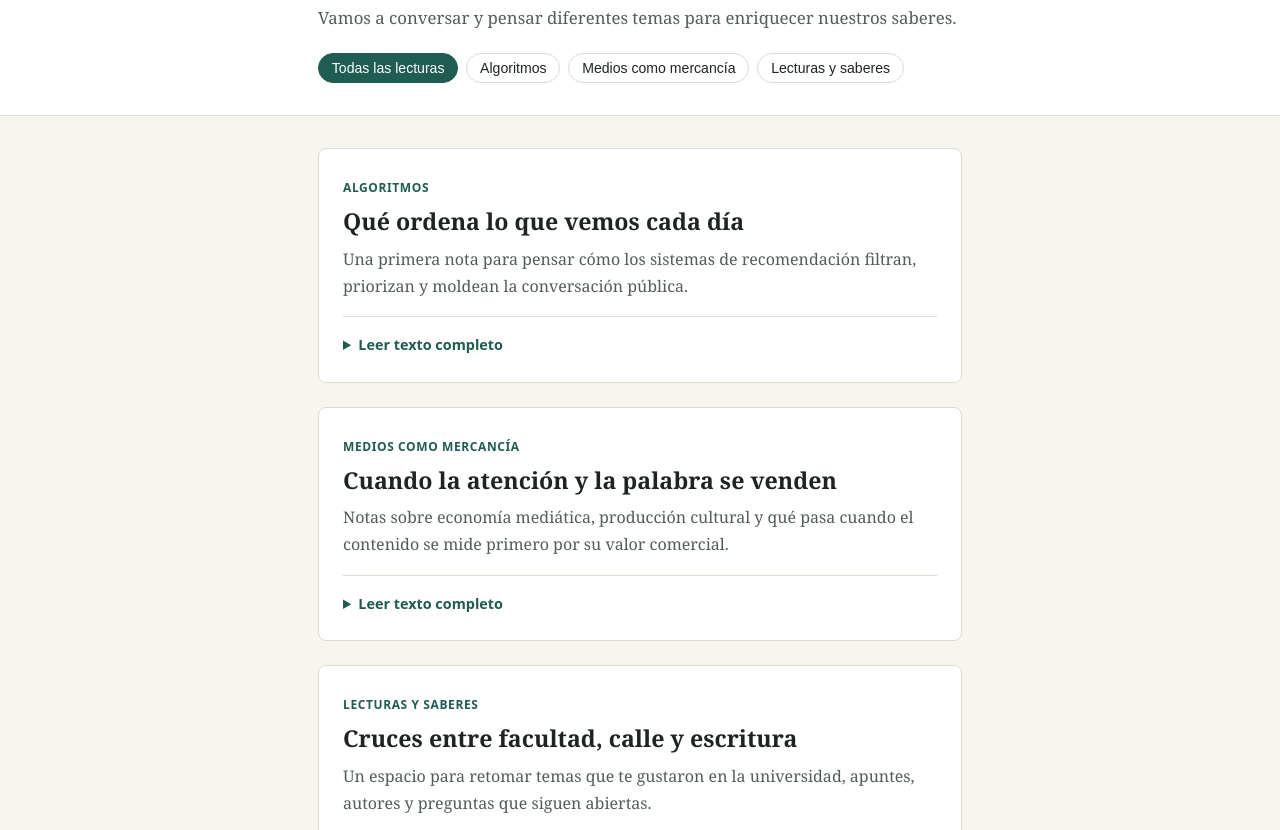
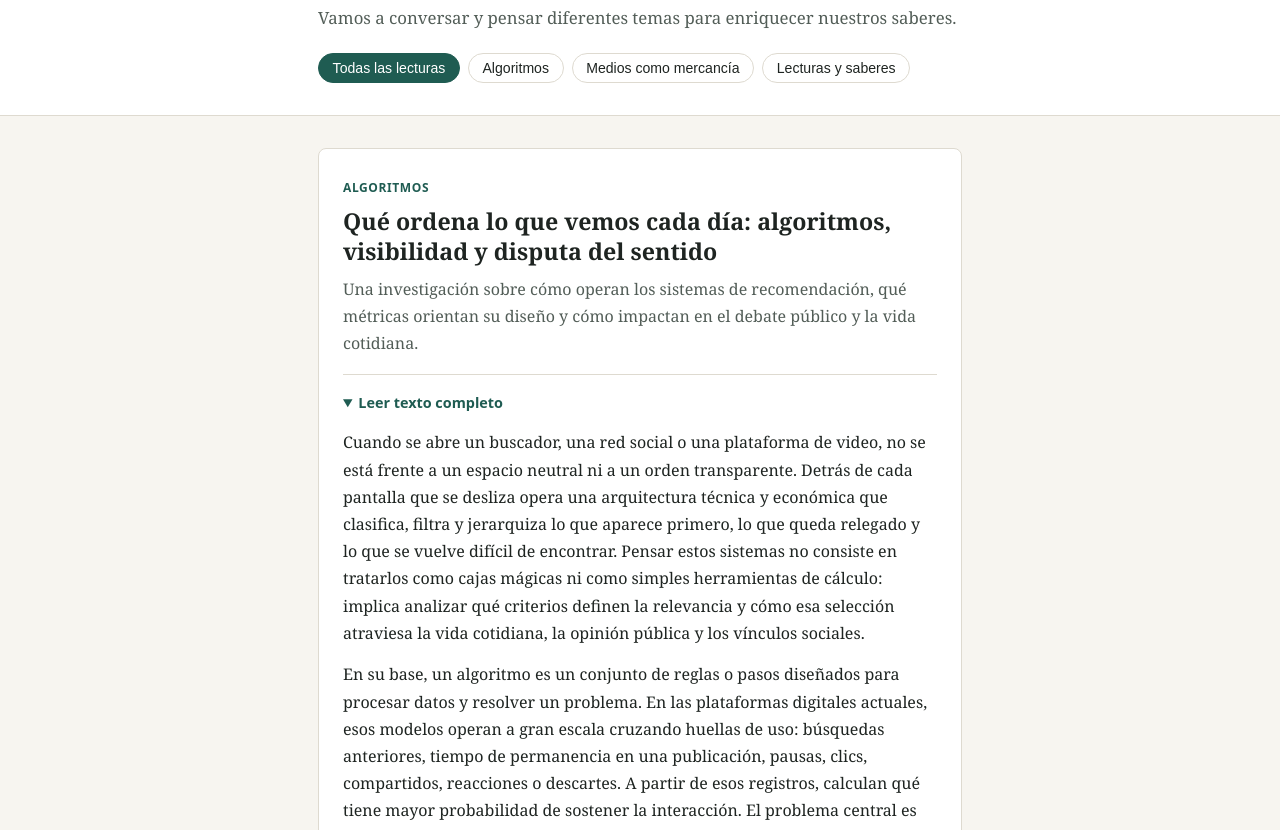
Before and after one commit to Revistaorilla/Blog-RevistaOrilla, a plain HTML site: page index.html in a window 1280 px wide. Shown: the part 102-932 px from the top of the page. Drawn offline with Linux system fonts and the light colour scheme.

Commit message:
Update index.html

```diff
--- a/index.html
+++ b/index.html
@@ -16,6 +16,10 @@
 
     * {
       box-sizing: border-box;
+    }
+
+    html {
+      scroll-behavior: smooth;
     }
 
     body {
@@ -70,10 +74,11 @@
       background: transparent;
       border: 1px solid var(--borde);
       color: var(--texto);
-      padding: 0.4rem 0.8rem;
+      padding: 0.4rem 0.85rem;
       border-radius: 999px;
       cursor: pointer;
       font-size: 0.88rem;
+      transition: all 0.2s ease;
     }
 
     nav button.activo,
@@ -93,6 +98,7 @@
       border-radius: 8px;
       padding: 1.5rem;
       margin-bottom: 1.5rem;
+      scroll-margin-top: 1.5rem;
     }
 
     .seccion-tag {
@@ -160,20 +166,23 @@
 
   <main>
     <div class="contenedor" id="lista-entradas">
-      <article class="entrada" data-seccion="algoritmos">
+      <article class="entrada" id="nota-algoritmos" data-seccion="algoritmos">
         <span class="seccion-tag">Algoritmos</span>
-        <h2>Qué ordena lo que vemos cada día</h2>
-        <p class="resumen">Una primera nota para pensar cómo los sistemas de recomendación filtran, priorizan y moldean la conversación pública.</p>
-        <details>
+        <h2>Qué ordena lo que vemos cada día: algoritmos, visibilidad y disputa del sentido</h2>
+        <p class="resumen">Una investigación sobre cómo operan los sistemas de recomendación, qué métricas orientan su diseño y cómo impactan en el debate público y la vida cotidiana.</p>
+        <details open>
           <summary>Leer texto completo</summary>
           <div class="cuerpo-nota">
-            <p>Escribí acá el desarrollo de tu primera entrada sobre algoritmos, sesgos de confirmación o lógica de las plataformas.</p>
-            <p>Podés sumar ejemplos cotidianos y cerrar con una pregunta para seguir pensando.</p>
+            <p>Cuando se abre un buscador, una red social o una plataforma de video, no se está frente a un espacio neutral ni a un orden transparente. Detrás de cada pantalla que se desliza opera una arquitectura técnica y económica que clasifica, filtra y jerarquiza lo que aparece primero, lo que queda relegado y lo que se vuelve difícil de encontrar. Pensar estos sistemas no consiste en tratarlos como cajas mágicas ni como simples herramientas de cálculo: implica analizar qué criterios definen la relevancia y cómo esa selección atraviesa la vida cotidiana, la opinión pública y los vínculos sociales.</p>
+            <p>En su base, un algoritmo es un conjunto de reglas o pasos diseñados para procesar datos y resolver un problema. En las plataformas digitales actuales, esos modelos operan a gran escala cruzando huellas de uso: búsquedas anteriores, tiempo de permanencia en una publicación, pausas, clics, compartidos, reacciones o descartes. A partir de esos registros, calculan qué tiene mayor probabilidad de sostener la interacción. El problema central es que la métrica que guía el diseño no suele ser la veracidad, la profundidad ni el interés público, sino el engagement y la retención dentro de un modelo de negocio basado en la atención y los datos.</p>
+            <p>Ese mecanismo acelera y organiza fenómenos conocidos en la teoría de la comunicación y la psicología social, como el sesgo de confirmación y las cámaras de eco. Cuando el sistema devuelve con mayor frecuencia contenidos afines a lo que ya generó respuesta, se refuerza la sensación de que el propio punto de vista es mayoritario o evidente, al tiempo que se reduce el cruce con perspectivas distintas o matices que incomodan. La polarización no nace únicamente de las personas que discuten; también se ve empujada por arquitecturas que premian la reacción rápida, la certeza cerrada o la indignación frente a lo que exige contexto y pausa.</p>
+            <p>A la vez, la lógica de visibilidad introduce una asimetría marcada entre lo que circula con fuerza y lo que resulta socialmente relevante. Que un tema sature un muro o una tendencia no significa que exprese un consenso real ni que aborde un problema con rigor. Al contrario, los formatos breves y de alto impacto emocional suelen imponerse sobre análisis más complejos, tendiendo a simplificar procesos históricos, económicos o colectivos y a desplazar la discusión hacia respuestas inmediatas o culpas individualizadas. Investigadores como Frank Pasquale, Safiya Umoja Noble, Tarleton Gillespie o Eli Pariser han señalado desde distintos ángulos que la opacidad de estos sistemas y el peso de sus criterios comerciales convierten a las plataformas en actores centrales en la distribución del sentido y del poder simbólico.</p>
+            <p>Sin embargo, tampoco resulta riguroso caer en el determinismo tecnológico ni asumir que la dinámica digital anula por completo la agencia social. Los sistemas algorítmicos leen señales registrables, pero dejan afuera todo aquello que ocurre en la experiencia concreta: el trabajo territorial, la conversación cara a cara, la memoria compartida, el recorrido de una lectura lenta o las tensiones sociales que no se miden en clics. Reconocer que el orden de la pantalla está filtrado y responde a intereses concretos permite tomar distancia, contrastar fuentes, buscar espacios de lectura menos condicionados por la inmediatez y sostener una mirada crítica sobre lo que se presenta como dado.</p>
           </div>
         </details>
       </article>
 
-      <article class="entrada" data-seccion="mercancia">
+      <article class="entrada" id="nota-mercancia" data-seccion="mercancia">
         <span class="seccion-tag">Medios como mercancía</span>
         <h2>Cuando la atención y la palabra se venden</h2>
         <p class="resumen">Notas sobre economía mediática, producción cultural y qué pasa cuando el contenido se mide primero por su valor comercial.</p>
@@ -185,7 +194,7 @@
         </details>
       </article>
 
-      <article class="entrada" data-seccion="saberes">
+      <article class="entrada" id="nota-saberes" data-seccion="saberes">
         <span class="seccion-tag">Lecturas y saberes</span>
         <h2>Cruces entre facultad, calle y escritura</h2>
         <p class="resumen">Un espacio para retomar temas que te gustaron en la universidad, apuntes, autores y preguntas que siguen abiertas.</p>
@@ -219,7 +228,19 @@
         entradas.forEach((entrada) => {
           const coincide = filtro === "todas" || entrada.dataset.seccion === filtro;
           entrada.style.display = coincide ? "block" : "none";
+
+          if (coincide && filtro !== "todas") {
+            const detalle = entrada.querySelector("details");
+            if (detalle) detalle.open = true;
+          }
         });
+
+        if (filtro === "algoritmos") {
+          const destino = document.getElementById("nota-algoritmos");
+          if (destino) {
+            destino.scrollIntoView({ behavior: "smooth", block: "start" });
+          }
+        }
       });
     });
   </script>
```
